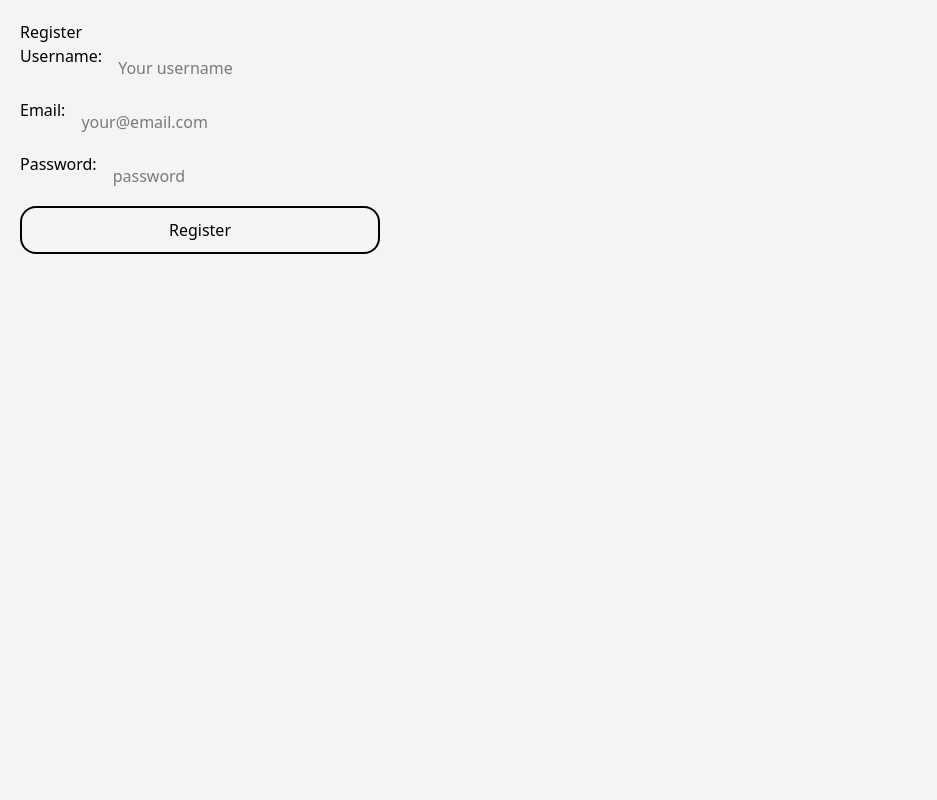
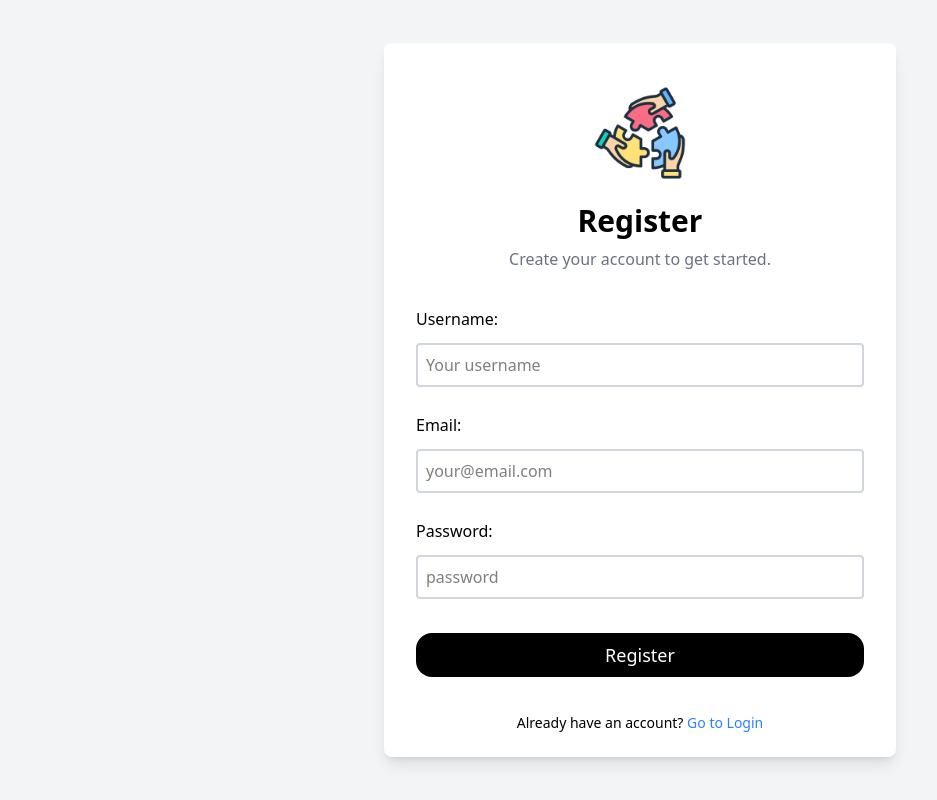
Before and after one commit to bonussy/ChatApp, a Next.js app in the folder frontend/: page /register in a window 1280 px wide. Shown: the whole page, without its empty margins (0-937 px from the left). Built offline with nearby package versions, Linux system fonts and the light colour scheme; no server answers.

Commit message:
update login & register page

```diff
--- a/frontend/app/login/page.tsx
+++ b/frontend/app/login/page.tsx
@@ -29,19 +29,6 @@ export default function LoginPage(){
       );
 
       console.log("Login successful:", response.data);
-
-      // // Fetch user data after login -> work due to do after click login -> have token?
-      // const userResponse = await axios.get("http://localhost:3001/api/auth/me", {
-      //   withCredentials: true,
-      // });
-      // setUser(userResponse.data.user); // Update user state
-
-      // // Emit "set-username" event with the username
-      // if (userResponse.data.user && socket) {
-      //   console.log("Emitting set-username event with username:", userResponse.data.user.username);
-      //   socket.emit("set-username", userResponse.data.user.username);
-      // }
-
       router.push("/chat"); // Redirect to chat page
     } catch (err: any) {
       console.error("Login failed:", err.response?.data?.message || err.message);
@@ -50,38 +37,69 @@ export default function LoginPage(){
   };
 
   return (
-    <div className="w-[400px] p-5">
-      <h2>Login</h2>
-      <form onSubmit={handleSubmit}>
-        <div className="flex mb-2.5 gap-2">
-          <label>Email:</label>
+    <div className="flex flex-col items-center justify-center min-h-screen bg-gray-100">
+      <div className="flex flex-col gap-5 w-full max-w-lg shadow-lg rounded-lg py-6 px-8 bg-white">
+        {/* Logo */}
+        <div className="flex justify-center mt-4">
+          <img
+            src="/logo.png" // Replace with the path to your logo
+            alt="Chat App Logo"
+            className="w-25 h-25"
+          />
+        </div>
+
+        <div className="mb-3">
+          <h1 className="text-3xl font-bold text-center mb-2">Log In</h1>
+          <p className="text-center text-md text-gray-500">Welcome back! Please enter your details.</p>
+        </div>
+
+        <form onSubmit={handleSubmit} className="flex flex-col gap-4">
+
+            <div className="flex flex-col mb-2.5 gap-2 ">
+              <label className="text-md font-medium mb-1 ">Email:</label>
               <input
                 type="email"
                 value={email}
                 placeholder="your@email.com"
                 onChange={(e) => setEmail(e.target.value)}
                 required
-            className="w-full p-2 mt-1"
+                className="w-full p-2 border-2 border-gray-300 rounded focus:outline-none focus:ring-2 focus:ring-blue-500"
               />
             </div>
-        <div className="flex mb-2.5 gap-2">
-          <label>Password:</label>
+            <div className="flex flex-col mb-2.5 gap-2 ">
+              <label className="text-md font-medium mb-1 ">Password:</label>
               <input
                 type="password"
                 value={password}
                 placeholder="password"
                 onChange={(e) => setPassword(e.target.value)}
                 required
-            className="w-full p-2 mt-1"
+                className="w-full p-2 border-2 border-gray-300 rounded focus:outline-none focus:ring-2 focus:ring-blue-500"
               />
             </div>
             <button
               type="submit"
-          className="w-full p-2.5 border-2 rounded-2xl cursor-pointer"
+              className="w-full p-2 mt-2 bg-black text-white font-medium text-lg rounded-2xl hover:bg-gray-800 cursor-pointer"
             >
               Login
             </button>
+
         </form>
+
+        {/* Register Link */}
+        <p className="text-center text-sm mt-4">
+          Don't you have an account?{" "}
+          <a
+            href="/register"
+            className="text-blue-500 hover:underline"
+          >
+            Go to Register
+          </a>
+        </p>
+
+
       </div>
+    </div>
+
   );
 };
--- a/frontend/app/register/page.tsx
+++ b/frontend/app/register/page.tsx
@@ -34,50 +34,74 @@ export default function RegisterPage() {
   };
 
   return (
-    <div className="w-[400px] p-5">
-      <h2>Register</h2>
-      {error && <p style={{ color: "red" }}>{error}</p>}
-      <form onSubmit={handleSubmit}>
-        <div className="flex mb-2.5 gap-2">
-          <label>Username:</label>
+    <div className="flex flex-col items-center justify-center min-h-screen bg-gray-100">
+      <div className="flex flex-col gap-5 w-full max-w-lg shadow-lg rounded-lg py-6 px-8 bg-white">
+        {/* Logo */}
+        <div className="flex justify-center mt-4">
+          <img
+            src="/logo.png" // Replace with the path to your logo
+            alt="Chat App Logo"
+            className="w-25 h-25"
+          />
+        </div>
+
+        <div className="mb-4">
+          <h1 className="text-3xl font-bold text-center mb-2">Register</h1>
+          <p className="text-center text-md text-gray-500">Create your account to get started.</p>
+        </div>
+
+        {/* {error && <p className="text-center text-red-500">{error}</p>} */}
+
+        <form onSubmit={handleSubmit} className="flex flex-col gap-4">
+          <div className="flex flex-col mb-2.5 gap-2">
+            <label className="text-md font-medium mb-1">Username:</label>
             <input
               type="text"
               value={username}
               placeholder="Your username"
               onChange={(e) => setUsername(e.target.value)}
               required
-            className="w-full p-2 mt-1"
+              className="w-full p-2 border-2 border-gray-300 rounded focus:outline-none focus:ring-2 focus:ring-blue-500"
             />
           </div>
-        <div className="flex mb-2.5 gap-2">
-          <label>Email:</label>
+          <div className="flex flex-col mb-2.5 gap-2">
+            <label className="text-md font-medium mb-1">Email:</label>
             <input
               type="email"
               value={email}
               placeholder="your@email.com"
               onChange={(e) => setEmail(e.target.value)}
               required
-            className="w-full p-2 mt-1"
+              className="w-full p-2 border-2 border-gray-300 rounded focus:outline-none focus:ring-2 focus:ring-blue-500"
             />
           </div>
-        <div className="flex mb-2.5 gap-2">
-          <label>Password:</label>
+          <div className="flex flex-col mb-2.5 gap-2">
+            <label className="text-md font-medium mb-1">Password:</label>
             <input
               type="password"
               value={password}
               placeholder="password"
               onChange={(e) => setPassword(e.target.value)}
               required
-            className="w-full p-2 mt-1"
+              className="w-full p-2 border-2 border-gray-300 rounded focus:outline-none focus:ring-2 focus:ring-blue-500"
             />
           </div>
           <button
             type="submit"
-          className="w-full p-2.5 border-2 rounded-2xl cursor-pointer"
+            className="w-full p-2 mt-2 bg-black text-white font-medium text-lg rounded-2xl hover:bg-gray-800 cursor-pointer"
           >
             Register
           </button>
         </form>
+
+        {/* Login Link */}
+        <p className="text-center text-sm mt-4">
+          Already have an account?{" "}
+          <a href="/login" className="text-blue-500 hover:underline">
+            Go to Login
+          </a>
+        </p>
+      </div>
     </div>
   );
 }
```
Also changed, not shown: frontend/public/logo.png (added). Lines whose indentation alone changed are shown as unchanged.
